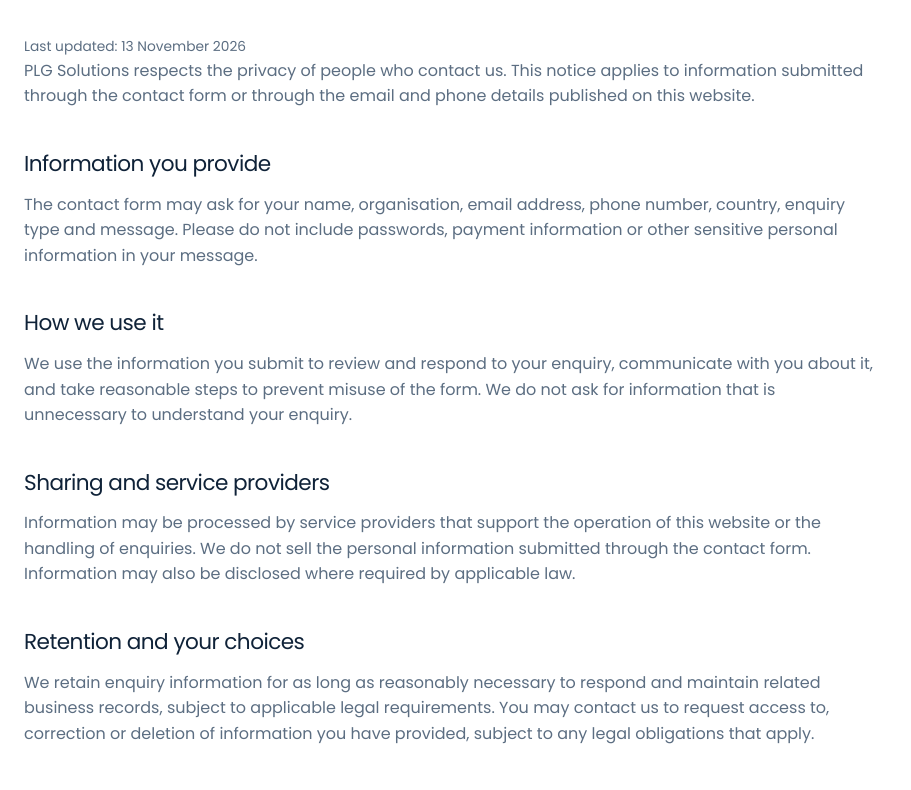
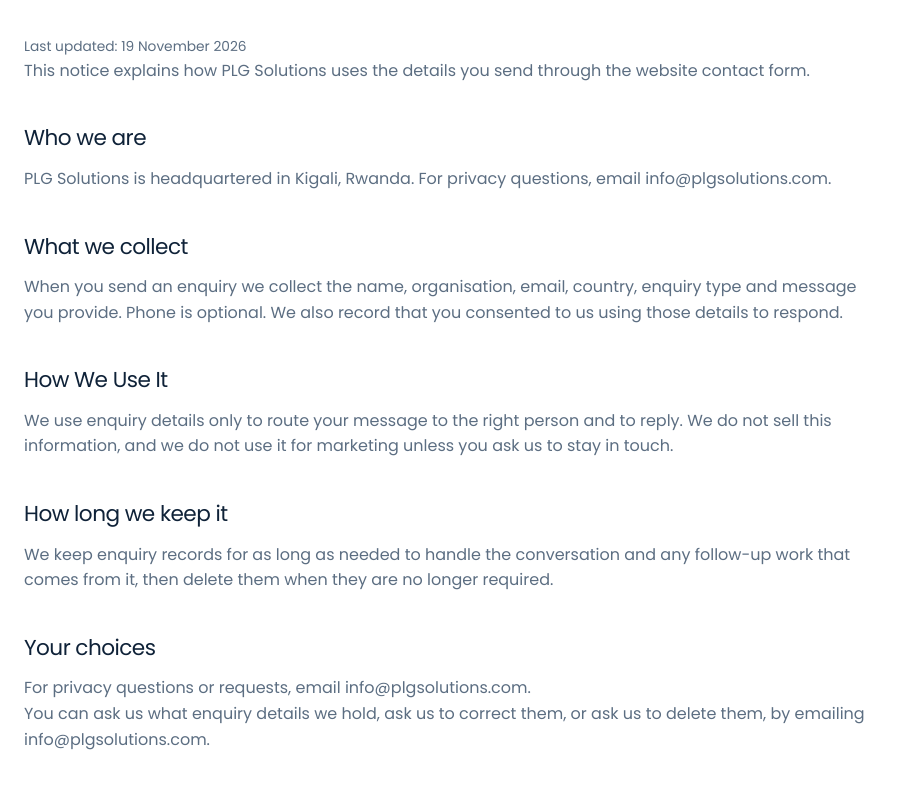
Before and after one commit to rutaganda56/plg-solutions, a Next.js app in the folder apps/client/: page /privacy in a window 1280 px wide. Shown: the part 400-1190 px from the top of the page, without its empty margins (0-911 px from the left). Built offline with nearby package versions, Linux system fonts and the light colour scheme.

Commit message:
updated privacy page information

```diff
--- a/apps/client/app/privacy/page.tsx
+++ b/apps/client/app/privacy/page.tsx
@@ -14,59 +14,47 @@ export default function PrivacyPage() {
       <PageHero
         eyebrow="Legal"
         title={<>Privacy notice</>}
-        description="This notice explains what information you may provide through this website and how it is used to respond to you."
+        description="This notice explains how PLG Solutions uses the details you send through the website contact form."
         compact
       />
       <div className="container">
         <article className="legal-content">
-          <p className="legal-updated">Last updated: 13 November 2026</p>
+          <p className="legal-updated">Last updated: 19 November 2026</p>
           <p>
-            PLG Solutions respects the privacy of people who contact us. This
-            notice applies to information submitted through the contact form or
-            through the email and phone details published on this website.
+            This notice explains how PLG Solutions uses the details you send through the website contact form.
           </p>
 
-          <h2>Information you provide</h2>
+          <h2>Who we are</h2>
           <p>
-            The contact form may ask for your name, organisation, email address,
-            phone number, country, enquiry type and message. Please do not
-            include passwords, payment information or other sensitive personal
-            information in your message.
+            PLG Solutions is headquartered in Kigali, Rwanda. For privacy questions, email info@plgsolutions.com.
           </p>
 
-          <h2>How we use it</h2>
+          <h2>What we collect</h2>
           <p>
-            We use the information you submit to review and respond to your
-            enquiry, communicate with you about it, and take reasonable steps
-            to prevent misuse of the form. We do not ask for information that is
-            unnecessary to understand your enquiry.
+            When you send an enquiry we collect the name, organisation, email, country, enquiry type and message you provide.
+            Phone is optional. We also record that you consented to us using those details to respond.
           </p>
 
-          <h2>Sharing and service providers</h2>
+          <h2>How We Use It</h2>
           <p>
-            Information may be processed by service providers that support the
-            operation of this website or the handling of enquiries. We do not
-            sell the personal information submitted through the contact form.
-            Information may also be disclosed where required by applicable law.
+            We use enquiry details only to route your message to the right person and to reply.
+            We do not sell this information, and we do not use it for marketing unless you ask us to stay in touch.
           </p>
 
-          <h2>Retention and your choices</h2>
+          <h2>How long we keep it</h2>
           <p>
-            We retain enquiry information for as long as reasonably necessary
-            to respond and maintain related business records, subject to
-            applicable legal requirements. You may contact us to request access
-            to, correction or deletion of information you have provided, subject
-            to any legal obligations that apply.
+            We keep enquiry records for as long as needed to handle the conversation and
+            any follow-up work that comes from it, then delete them when they are no longer required.
           </p>
 
-          <h2>Contact</h2>
+          <h2>Your choices</h2>
           <p>
             For privacy questions or requests, email{" "}
             <a href={`mailto:${contact.email}`}>{contact.email}</a>.
           </p>
           <p>
-            This website may link to third-party services. Their privacy
-            practices are governed by their own notices.
+            You can ask us what enquiry details we hold, ask us to correct them,
+            or ask us to delete them, by emailing info@plgsolutions.com.
           </p>
         </article>
       </div>
```
